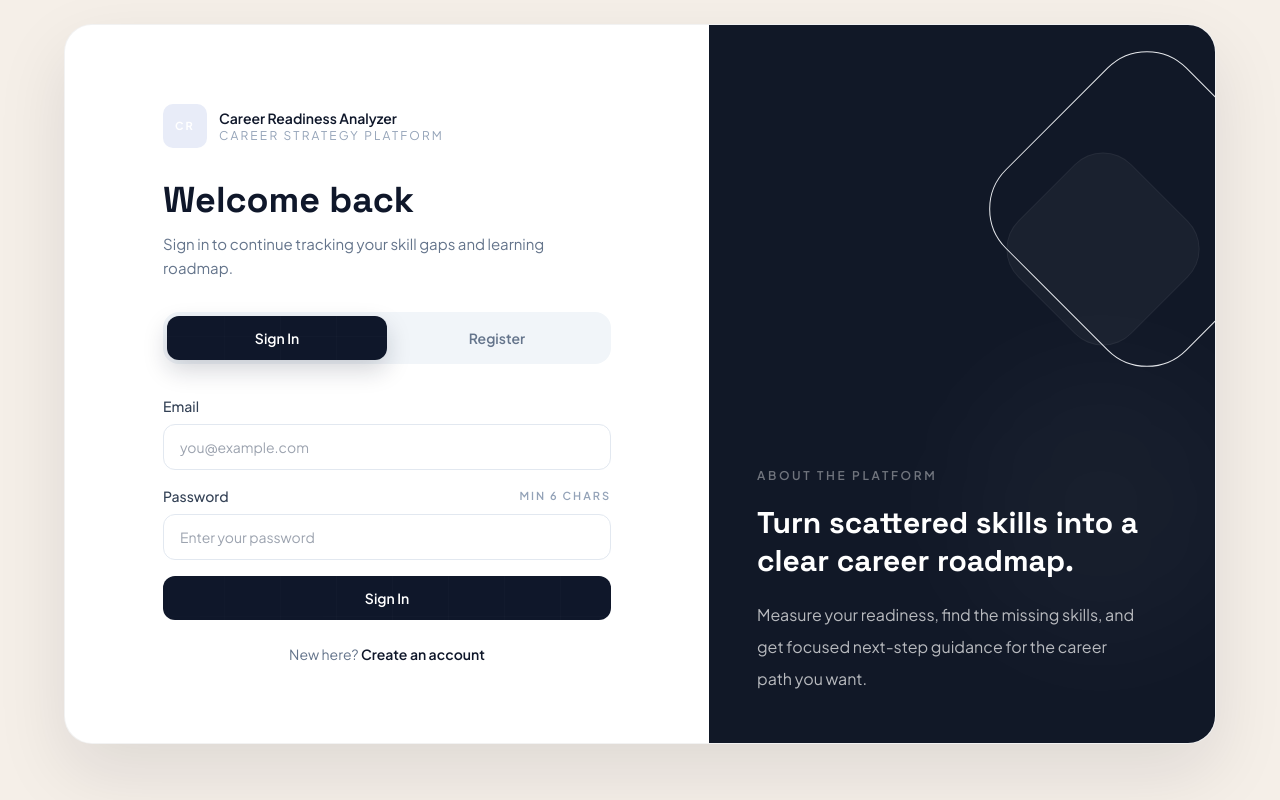
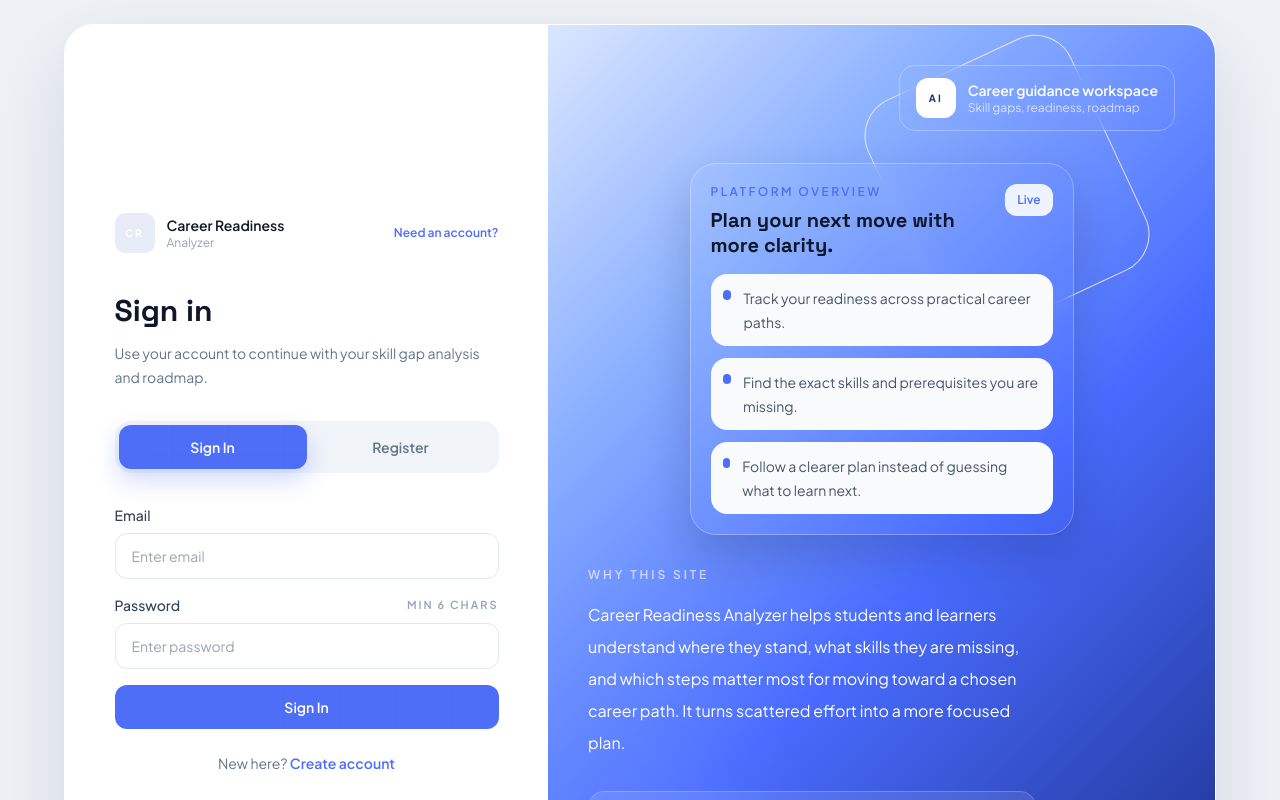
Before and after one commit to aryanishan/skill-based-analyzer, a React (Vite) app in the folder frontend/: page /auth in a window 1280 px wide. Shown: the top 800 px of the page. Built offline with nearby package versions, Linux system fonts and the light colour scheme.

Commit message:
ui changes in auth

```diff
--- a/frontend/src/pages/AuthPage.tsx
+++ b/frontend/src/pages/AuthPage.tsx
@@ -4,6 +4,12 @@ import toast from 'react-hot-toast';
 import { register, login } from '../api';
 import LogoBadge from '../components/LogoBadge';
 import { useAuth } from '../context/AuthContext';
+
+const insightCards = [
+  'Track your readiness across practical career paths.',
+  'Find the exact skills and prerequisites you are missing.',
+  'Follow a clearer plan instead of guessing what to learn next.',
+];
 
 export default function AuthPage() {
   const [mode, setMode] = useState<'login' | 'register'>('login');
@@ -32,29 +38,34 @@ export default function AuthPage() {
   };
 
   return (
-    <div className="min-h-screen bg-[#f5efe8] px-4 py-6 sm:px-6 lg:px-8">
-      <div className="mx-auto flex min-h-[calc(100vh-3rem)] w-full max-w-6xl overflow-hidden rounded-[28px] border border-black/5 bg-white shadow-[0_28px_70px_rgba(17,24,39,0.10)] lg:min-h-[720px]">
-        <section className="flex w-full items-center justify-center px-6 py-10 sm:px-10 lg:w-[56%] lg:px-14">
-          <div className="w-full max-w-md">
-            <div className="mb-8 flex items-center gap-3">
-              <LogoBadge
-                label="CR"
-                className="h-11 w-11 rounded-2xl bg-[#0f172a] text-[11px] tracking-[0.24em] text-white"
-              />
-              <div>
-                <div className="text-sm font-semibold text-[#0f172a]">Career Readiness Analyzer</div>
-                <div className="text-xs uppercase tracking-[0.18em] text-slate-400">Career Strategy Platform</div>
+    <div className="min-h-screen bg-[#eef2f7] px-4 py-6 sm:px-6 lg:px-8">
+      <div className="mx-auto flex min-h-[calc(100vh-3rem)] w-full max-w-6xl overflow-hidden rounded-[30px] border border-white/70 bg-white shadow-[0_30px_80px_rgba(15,23,42,0.12)] lg:min-h-[720px]">
+        <section className="flex w-full items-center justify-center bg-white px-6 py-10 sm:px-10 lg:w-[42%] lg:px-12">
+          <div className="w-full max-w-sm">
+            <div className="mb-10 flex items-center justify-between gap-3">
+              <div className="flex items-center gap-3">
+                <LogoBadge
+                  label="CR"
+                  className="h-10 w-10 rounded-2xl bg-[#0f172a] text-[10px] tracking-[0.22em] text-white"
+                />
+                <div>
+                  <div className="text-sm font-semibold text-[#0f172a]">Career Readiness</div>
+                  <div className="text-xs text-slate-400">Analyzer</div>
+                </div>
+              </div>
+              <div className="text-xs font-semibold text-[#4f6ef7]">
+                {mode === 'login' ? 'Need an account?' : 'Already joined?'}
               </div>
             </div>
 
             <div>
-              <h1 className="font-['Space_Grotesk'] text-3xl font-bold leading-tight text-[#0f172a] sm:text-4xl">
-                {mode === 'login' ? 'Welcome back' : 'Create Account'}
+              <h1 className="font-['Space_Grotesk'] text-3xl font-bold text-[#0f172a]">
+                {mode === 'login' ? 'Sign in' : 'Create account'}
               </h1>
-              <p className="mt-3 text-sm leading-6 text-slate-500 sm:text-[15px]">
+              <p className="mt-3 text-sm leading-6 text-slate-500">
                 {mode === 'login'
-                  ? 'Sign in to continue tracking your skill gaps and learning roadmap.'
-                  : 'Begin with a clear view of your current skills and what to improve next.'}
+                  ? 'Use your account to continue with your skill gap analysis and roadmap.'
+                  : 'Start building your personalized path with a clearer view of your current skills.'}
               </p>
             </div>
 
@@ -66,7 +77,7 @@ export default function AuthPage() {
                   onClick={() => setMode(item)}
                   className={`rounded-xl px-4 py-3 text-sm font-semibold transition-all ${
                     mode === item
-                      ? 'bg-[#0f172a] text-white shadow-[0_10px_24px_rgba(15,23,42,0.18)]'
+                      ? 'bg-[#4f6ef7] text-white shadow-[0_10px_24px_rgba(79,110,247,0.28)]'
                       : 'text-slate-500'
                   }`}
                 >
@@ -81,7 +92,7 @@ export default function AuthPage() {
                   <label className="mb-2 block text-sm font-medium text-slate-700">Full Name</label>
                   <input
                     type="text"
-                    className="w-full rounded-xl border border-slate-200 bg-white px-4 py-3 text-sm text-slate-900 outline-none transition focus:border-slate-300 focus:ring-4 focus:ring-slate-100"
+                    className="w-full rounded-xl border border-slate-200 bg-white px-4 py-3 text-sm text-slate-900 outline-none transition focus:border-[#4f6ef7]/40 focus:ring-4 focus:ring-[#4f6ef7]/10"
                     placeholder="Aryan Ishan"
                     value={form.name}
                     onChange={e => setForm(current => ({ ...current, name: e.target.value }))}
@@ -94,8 +105,8 @@ export default function AuthPage() {
                 <label className="mb-2 block text-sm font-medium text-slate-700">Email</label>
                 <input
                   type="email"
-                  className="w-full rounded-xl border border-slate-200 bg-white px-4 py-3 text-sm text-slate-900 outline-none transition focus:border-slate-300 focus:ring-4 focus:ring-slate-100"
-                  placeholder="you@example.com"
+                  className="w-full rounded-xl border border-slate-200 bg-white px-4 py-3 text-sm text-slate-900 outline-none transition focus:border-[#4f6ef7]/40 focus:ring-4 focus:ring-[#4f6ef7]/10"
+                  placeholder="Enter email"
                   value={form.email}
                   onChange={e => setForm(current => ({ ...current, email: e.target.value }))}
                   required
@@ -111,8 +122,8 @@ export default function AuthPage() {
                 </div>
                 <input
                   type="password"
-                  className="w-full rounded-xl border border-slate-200 bg-white px-4 py-3 text-sm text-slate-900 outline-none transition focus:border-slate-300 focus:ring-4 focus:ring-slate-100"
-                  placeholder={mode === 'login' ? 'Enter your password' : 'Create a password'}
+                  className="w-full rounded-xl border border-slate-200 bg-white px-4 py-3 text-sm text-slate-900 outline-none transition focus:border-[#4f6ef7]/40 focus:ring-4 focus:ring-[#4f6ef7]/10"
+                  placeholder={mode === 'login' ? 'Enter password' : 'Create password'}
                   value={form.password}
                   onChange={e => setForm(current => ({ ...current, password: e.target.value }))}
                   required
@@ -123,42 +134,77 @@ export default function AuthPage() {
               <button
                 type="submit"
                 disabled={loading}
-                className="mt-2 w-full rounded-xl bg-[#0f172a] px-4 py-3 text-sm font-semibold text-white transition hover:bg-[#162033] disabled:cursor-not-allowed disabled:opacity-60"
+                className="w-full rounded-xl bg-[#4f6ef7] px-4 py-3 text-sm font-semibold text-white transition hover:bg-[#3f5de0] disabled:cursor-not-allowed disabled:opacity-60"
               >
                 {loading ? 'Authenticating...' : mode === 'login' ? 'Sign In' : 'Create Account'}
               </button>
             </form>
 
-            <p className="mt-6 text-center text-sm text-slate-500">
+            <div className="mt-6 text-center text-sm text-slate-500">
               {mode === 'login' ? 'New here?' : 'Already have an account?'}{' '}
               <button
                 type="button"
                 onClick={() => setMode(mode === 'login' ? 'register' : 'login')}
-                className="font-semibold text-[#0f172a]"
+                className="font-semibold text-[#4f6ef7]"
               >
-                {mode === 'login' ? 'Create an account' : 'Sign in'}
+                {mode === 'login' ? 'Create account' : 'Sign in'}
               </button>
-            </p>
+            </div>
           </div>
         </section>
 
-        <aside className="relative hidden lg:flex lg:w-[44%] lg:flex-col lg:justify-end lg:bg-[#111827] lg:p-12">
-          <div className="absolute inset-0 overflow-hidden">
-            <div className="absolute right-[-60px] top-14 h-64 w-64 rounded-[56px] border border-white/6 bg-white/3 rotate-45" />
-            <div className="absolute right-8 top-36 h-40 w-40 rounded-[40px] border border-white/5 bg-white/[0.04] rotate-45" />
-            <div className="absolute bottom-24 right-[-30px] h-72 w-72 rounded-full bg-white/[0.03] blur-3xl" />
+        <aside className="relative hidden overflow-hidden lg:flex lg:w-[58%] lg:flex-col lg:justify-between lg:bg-[linear-gradient(135deg,#dbe7ff_0%,#8cb1ff_26%,#496cff_58%,#1c2f8a_100%)] lg:p-8 xl:p-10">
+          <div className="absolute inset-0">
+            <div className="absolute -right-12 -top-6 h-40 w-72 rounded-[36px] bg-white/14 blur-sm rotate-[-18deg]" />
+            <div className="absolute right-10 top-14 h-64 w-80 rounded-[44px] bg-[#1b2c79]/36 rotate-[-24deg]" />
+            <div className="absolute right-24 top-8 h-64 w-56 rounded-[40px] border border-white/18 bg-white/8 rotate-[-25deg]" />
+            <div className="absolute bottom-14 left-10 h-36 w-36 rounded-full bg-white/10 blur-3xl" />
           </div>
 
-          <div className="relative z-10 max-w-sm">
-            <div className="text-xs font-semibold uppercase tracking-[0.22em] text-white/40">
-              About the platform
+          <div className="relative z-10 ml-auto flex items-center gap-3 rounded-2xl border border-white/30 bg-white/18 px-4 py-3 backdrop-blur-md">
+            <LogoBadge
+              label="AI"
+              className="h-10 w-10 rounded-xl bg-white text-[10px] tracking-[0.22em] text-[#1b2c79]"
+            />
+            <div>
+              <div className="text-sm font-semibold text-white">Career guidance workspace</div>
+              <div className="text-xs text-white/70">Skill gaps, readiness, roadmap</div>
             </div>
-            <h2 className="mt-5 font-['Space_Grotesk'] text-3xl font-semibold leading-tight text-white">
-              Turn scattered skills into a clear career roadmap.
-            </h2>
-            <p className="mt-5 text-base leading-8 text-white/70">
-              Measure your readiness, find the missing skills, and get focused next-step guidance for the career path you want.
+          </div>
+
+          <div className="relative z-10 mx-auto my-8 w-full max-w-sm rounded-[26px] border border-white/30 bg-white/92 p-5 shadow-[0_22px_45px_rgba(15,23,42,0.18)] backdrop-blur-md">
+            <div className="flex items-start justify-between gap-3">
+              <div>
+                <div className="text-xs font-semibold uppercase tracking-[0.2em] text-[#4f6ef7]">Platform overview</div>
+                <h2 className="mt-2 font-['Space_Grotesk'] text-xl font-bold leading-tight text-[#0f172a]">
+                  Plan your next move with more clarity.
+                </h2>
+              </div>
+              <div className="rounded-xl bg-[#eef3ff] px-3 py-2 text-xs font-semibold text-[#4f6ef7]">Live</div>
+            </div>
+
+            <div className="mt-4 space-y-3">
+              {insightCards.map((item) => (
+                <div key={item} className="flex items-start gap-3 rounded-2xl bg-slate-50 px-3 py-3">
+                  <div className="mt-1 h-2.5 w-2.5 rounded-full bg-[#4f6ef7]" />
+                  <p className="text-sm leading-6 text-slate-600">{item}</p>
+                </div>
+              ))}
+            </div>
+          </div>
+
+          <div className="relative z-10 max-w-md text-white">
+            <div className="text-xs font-semibold uppercase tracking-[0.24em] text-white/65">Why this site</div>
+            <p className="mt-4 text-base leading-8 text-white/88">
+              Career Readiness Analyzer helps students and learners understand where they stand, what skills they are missing,
+              and which steps matter most for moving toward a chosen career path. It turns scattered effort into a more focused plan.
             </p>
+            <div className="mt-8 rounded-2xl border border-white/20 bg-white/10 px-5 py-4 backdrop-blur-sm">
+              <p className="text-lg leading-8 text-white">
+                "Success is where preparation and opportunity meet."
+              </p>
+              <p className="mt-3 text-sm font-medium text-white/75">Seneca</p>
+            </div>
           </div>
         </aside>
       </div>
```
